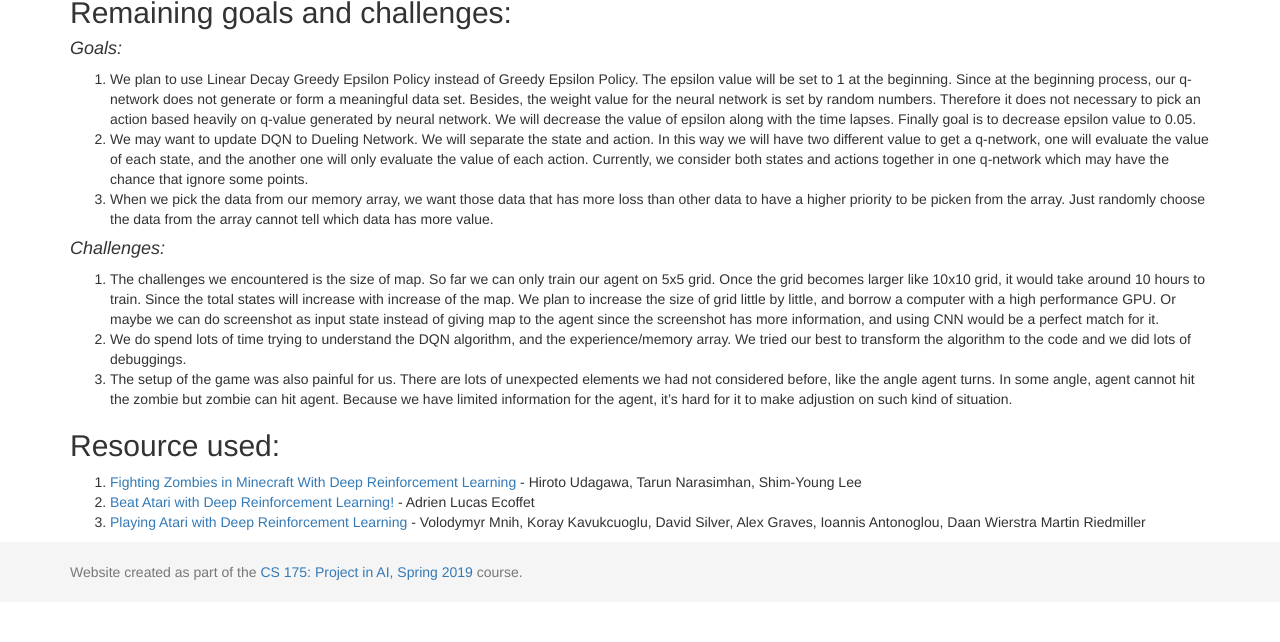
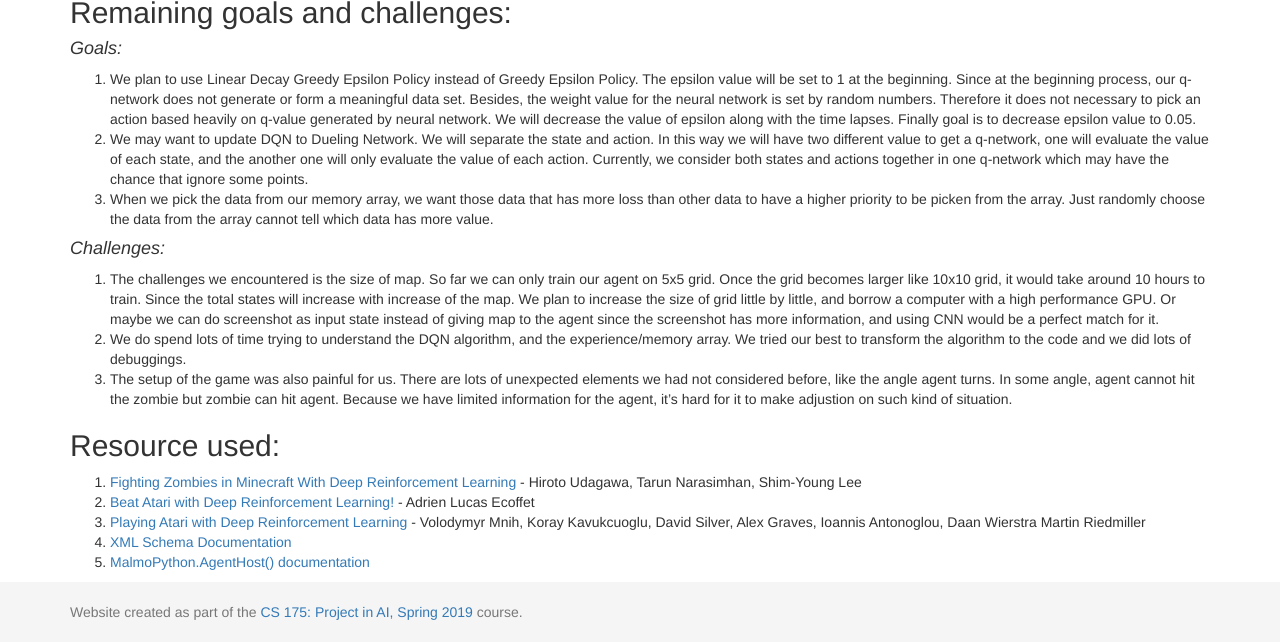
Before and after one commit to jiacheh4/Sirius-3, a Jekyll site: the page built from docs/status.md, in a window 1280 px wide and 900 px high, scrolled down 4194 px, cut to the strip 258-900 px from the top of the window. Built offline with Jekyll 4.4.1, drawn with Linux system fonts in a browser that asks for light colours; before the commit the page ends 5054 px from its top, so only the background shows below that.

Commit message:
Update status.md

```diff
--- a/docs/status.md
+++ b/docs/status.md
@@ -126,3 +126,5 @@ Table. 5 x 5 [one zombie/one villager] map
 1. [Fighting Zombies in Minecraft With Deep Reinforcement Learning](http://cs229.stanford.edu/proj2016/report/UdagawaLeeNarasimhan-FightingZombiesInMinecraftWithDeepReinforcementLearning-report.pdf) - Hiroto Udagawa, Tarun Narasimhan, Shim-Young Lee
 2. [Beat Atari with Deep Reinforcement Learning!](https://becominghuman.ai/lets-build-an-atari-ai-part-1-dqn-df57e8ff3b26) - Adrien Lucas Ecoffet
 3. [Playing Atari with Deep Reinforcement Learning](https://www.cs.toronto.edu/~vmnih/docs/dqn.pdf) - Volodymyr Mnih, Koray Kavukcuoglu, David Silver, Alex Graves, Ioannis Antonoglou, Daan Wierstra Martin Riedmiller
+4. [XML Schema Documentation](https://microsoft.github.io/malmo/0.21.0/Schemas/MissionHandlers.html)
+5. [MalmoPython.AgentHost() documentation](http://microsoft.github.io/malmo/0.16.0/Documentation/classmalmo_1_1_agent_host.html)
```
